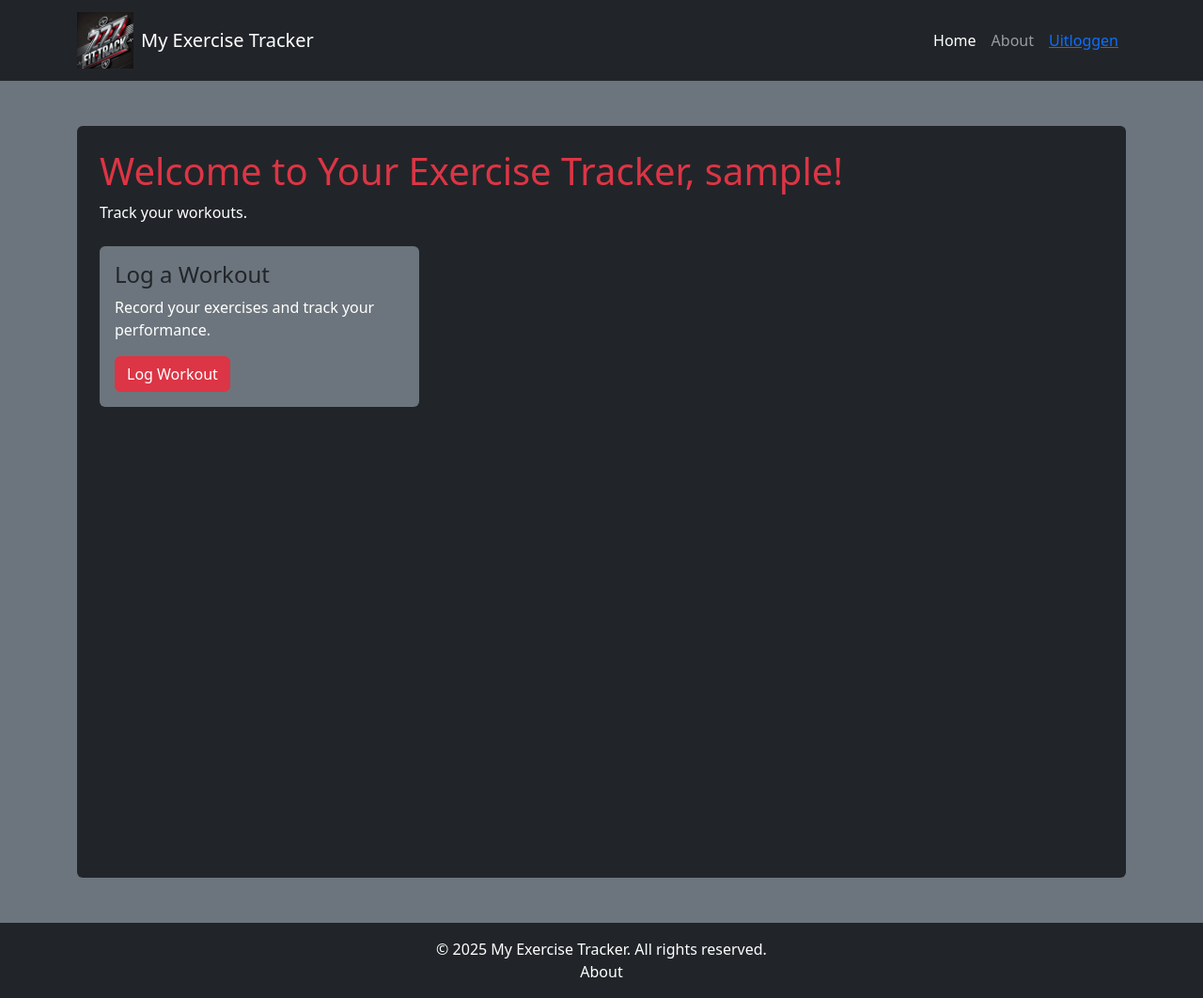
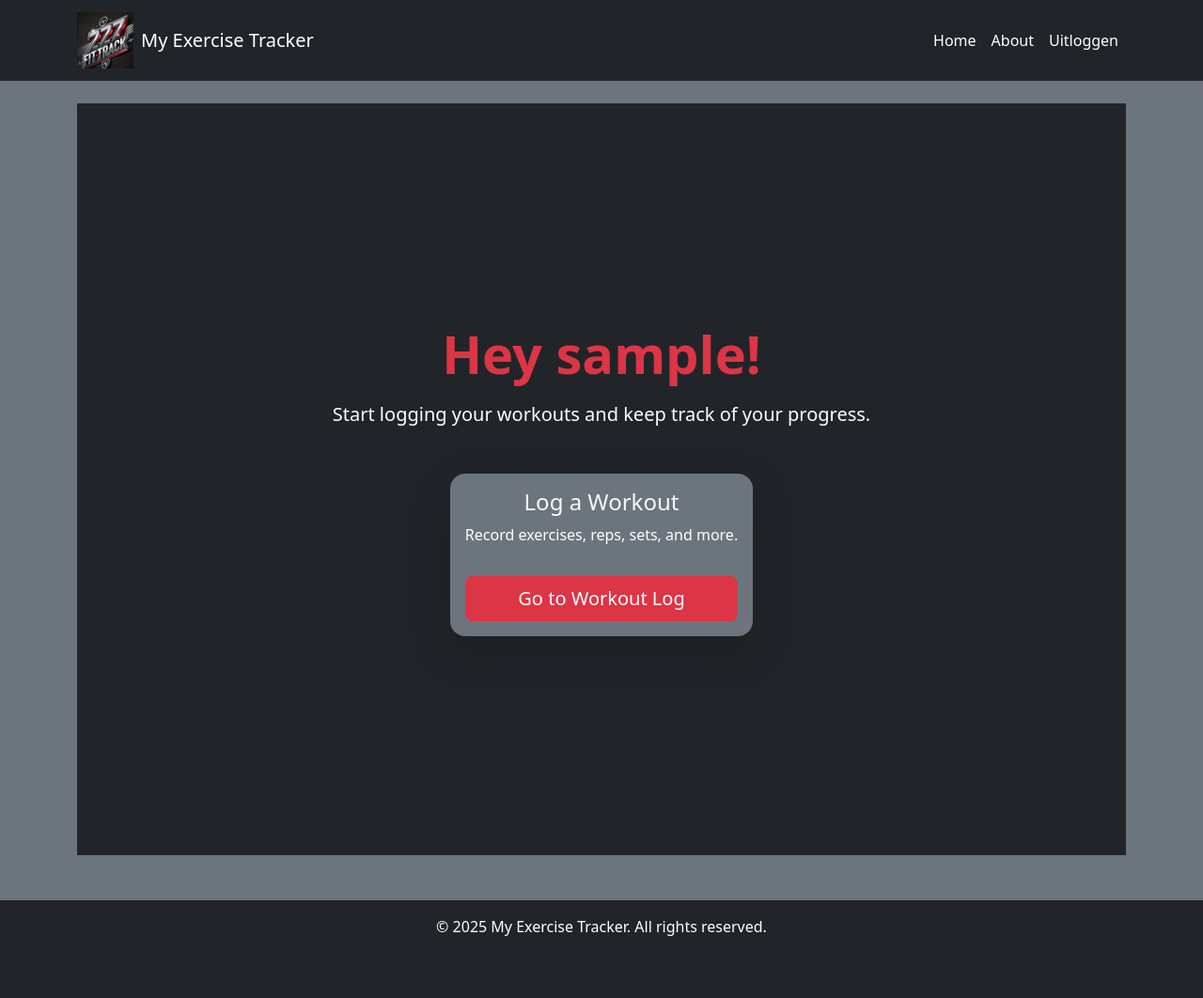
Before and after one commit to elianpullen/webtech, a Flask app: page / in a window 1280 px wide. Shown: the whole page at 94% size. After the commit the page ends 996 px from the top, so only its background shows below. Run offline with Flask 3, Linux system fonts and the light colour scheme; the visitor is signed in with stand-in values (Sample User, id 1); parts of the project's set-up code (start-up, migrations or seed data) failed here and were passed over.

Commit message:
style: nav links

```diff
--- a/app/templates/base.html
+++ b/app/templates/base.html
@@ -25,19 +25,21 @@
             <div class="collapse navbar-collapse" id="navbarNav">
                 <ul class="navbar-nav ms-auto">
                     <li class="nav-item">
-                        <a class="nav-link active" href="{{ url_for('main.index') }}">Home</a>
+                        <a class="nav-link custom-nav-link" href="{{ url_for('main.index') }}">Home</a>
                     </li>
                     <li class="nav-item">
-                        <a class="nav-link" href="{{ url_for('main.about') }}">About</a>
+                        <a class="nav-link custom-nav-link" href="{{ url_for('main.about') }}">About</a>
                     </li>
                     {% if current_user.is_authenticated %}
-                    <li class="nav-link"><a href="{{ url_for('main.logout') }}">Uitloggen</a></li>
+                    <li class="nav-link "><a href="{{ url_for('main.logout') }}" class="custom-nav-link">Uitloggen</a>
+                    </li>
                     {% if current_user.is_admin %}
-                    <li class="nav-link"><a href="{{ url_for('admin.index') }}">Admin</a></li>
+                    <li class="nav-link"><a href="{{ url_for('admin.index') }}" class="custom-nav-link">Admin</a></li>
                     {% endif %}
                     {% else %}
-                    <li class="nav-link"><a href="{{ url_for('main.login') }}">Inloggen</a></li>
-                    <li class="nav-link"><a href="{{ url_for('main.register') }}">Registreren</a></li>
+                    <li class="nav-link"><a href="{{ url_for('main.login') }}" class="custom-nav-link">Inloggen</a></li>
+                    <li class="nav-link"><a href="{{ url_for('main.register') }}"
+                            class="custom-nav-link">Registreren</a></li>
                     {% endif %}
                 </ul>
             </div>
@@ -61,10 +63,6 @@
     <footer class="bg-dark text-white py-3 mt-5">
         <div class="container text-center">
             <p class="mb-0">&copy; 2025 My Exercise Tracker. All rights reserved.</p>
-            <p class="mb-0">
-                <a href="{{ url_for('main.about') }}" class="text-white text-decoration-none">About</a>
-
-            </p>
         </div>
     </footer>
 
--- a/app/templates/index.html
+++ b/app/templates/index.html
@@ -1,22 +1,20 @@
 {% extends "base.html" %}
 {% block content %}
-<div class="bg-dark text-white min-vh-100 rounded">
-    <div class="container mt-5 p-4 rounded">
+<div class="bg-dark text-white min-vh-100 d-flex align-items-center justify-content-center">
+    <div class="container text-center py-5">
         {% if current_user.is_authenticated %}
-        <h1 class="text-danger">Welcome to Your Exercise Tracker, {{ current_user.username }}!</h1>
+        <h1 class="display-4 fw-bold text-danger mb-3">Hey {{ current_user.username }}!</h1>
         {% else %}
-        <h1 class="text-danger">Welcome to Your Exercise Tracker!</h1>
+        <h1 class="display-4 fw-bold text-danger mb-3">Welcome to Your Exercise Tracker!</h1>
         {% endif %}
-        <p>Track your workouts.</p>
+        <p class="lead mb-5">Start logging your workouts and keep track of your progress.</p>
 
-        <div class="row mt-4">
-            <div class="col-md-4 d-flex mb-4">
-                <div class="card bg-secondary text-white border-0 flex-fill">
-                    <div class="card-body">
-                        <h4 class="card-title text-body">Log a Workout</h4>
-                        <p class="card-text">Record your exercises and track your performance.</p>
-                        <a href="{{ url_for('main.workouts') }}" class="btn btn-danger">Log Workout</a>
-                    </div>
+        <div class="d-flex justify-content-center">
+            <div class="card bg-secondary text-white border-0 shadow-lg rounded-4" style="max-width: 400px;">
+                <div class="card-body">
+                    <h4 class="card-title text-light">Log a Workout</h4>
+                    <p class="card-text">Record exercises, reps, sets, and more.</p>
+                    <a href="{{ url_for('main.workouts') }}" class="btn btn-danger btn-lg mt-3 w-100">Go to Workout Log</a>
                 </div>
             </div>
         </div>
```
